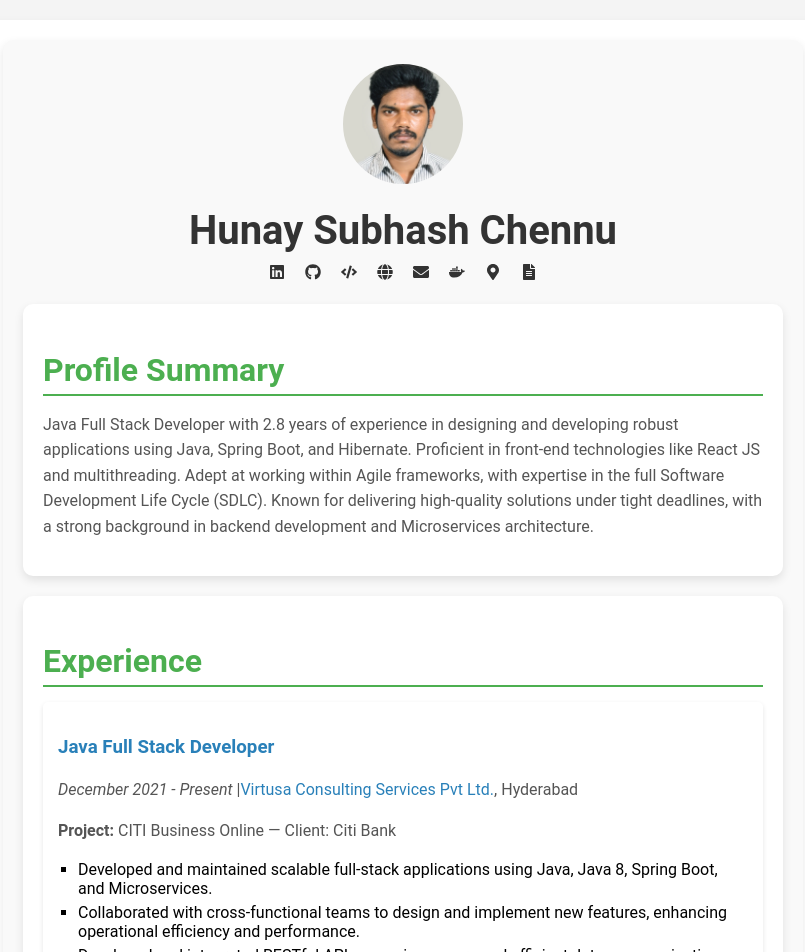
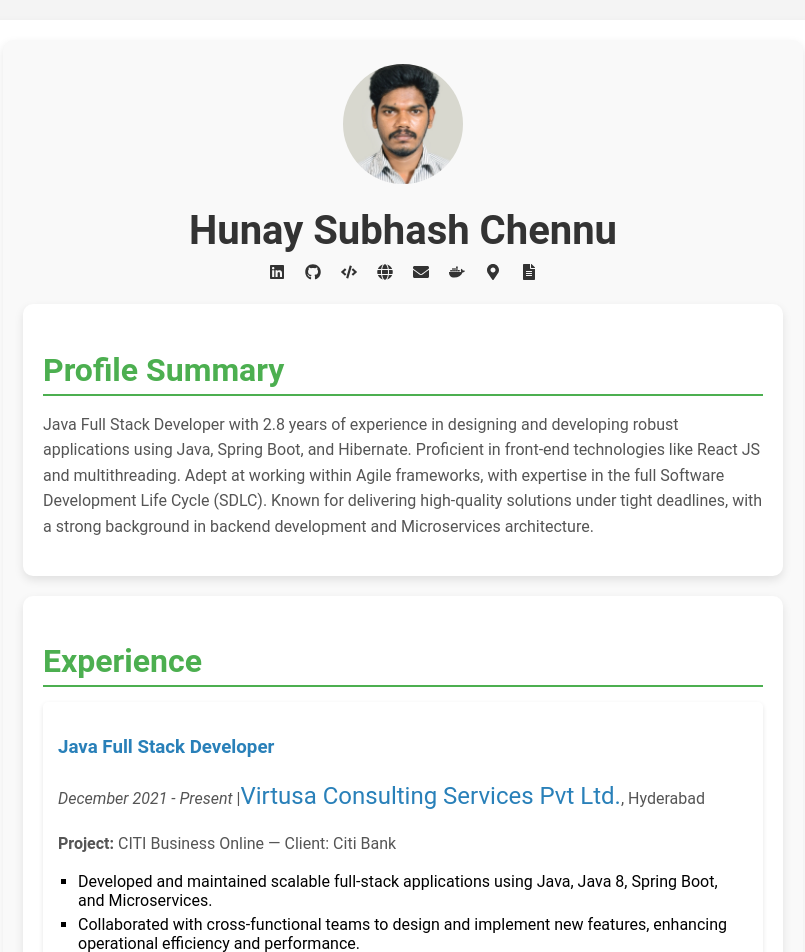
Before and after one commit to Chennuhunaysubhash/digital_format_resume, a React (Vite) app: page / in a window 1280 px wide. Shown: the top 952 px of the page, without its empty margins (237-1042 px from the left). Built offline with nearby package versions, Linux system fonts and the light colour scheme.

Commit message:
first commit

```diff
--- a/src/Resume/Resume.css
+++ b/src/Resume/Resume.css
@@ -362,3 +362,18 @@ h2 {
         font: bold 16px;
     }
 }
+.company-name {
+    font-size: 1.5rem; /* Default for larger screens */
+}
+
+@media (max-width: 768px) {
+    .company-name {
+        font-size: 1.2rem; /* Adjust size for tablet and smaller screens */
+    }
+}
+
+@media (max-width: 480px) {
+    .company-name {
+        font-size: 1rem; /* Adjust size for mobile phones */
+    }
+}
```
